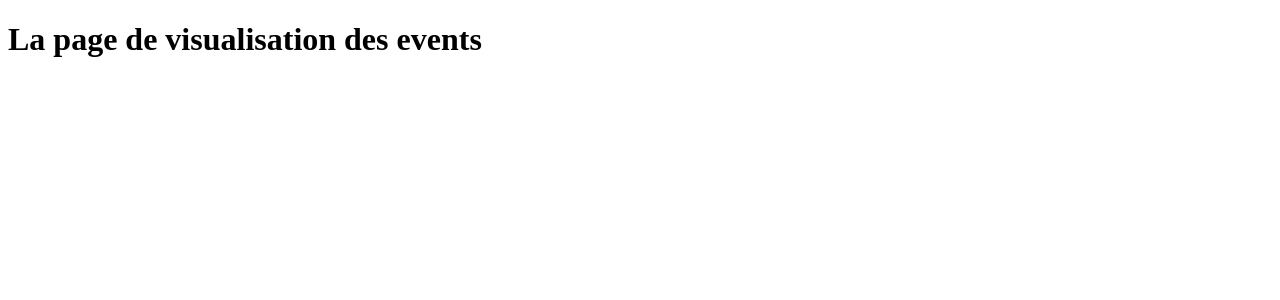
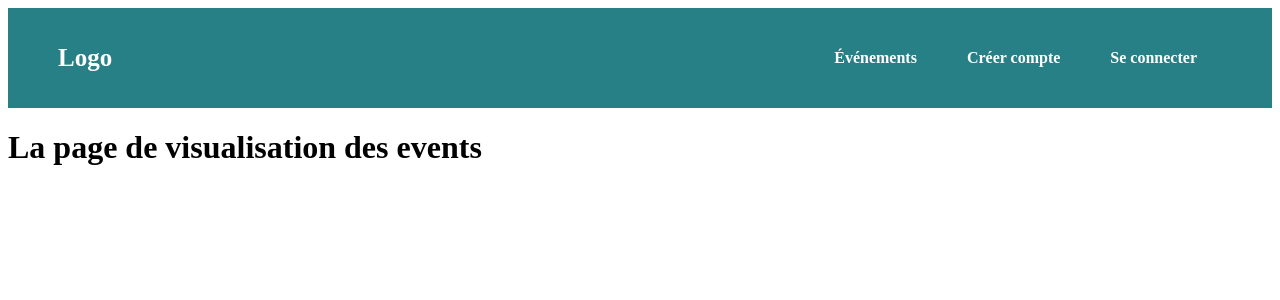
Before and after one commit to AnthonyPierard/CollegeBook, a Django app: page / in a window 1280 px wide. Shown: the top 300 px of the page. Run offline with Django 3.2, Linux system fonts and the light colour scheme; data that the repository does not hold is empty.

Commit message:
Début de nav bar

```diff
--- /dev/null
+++ b/src/college/static/Style.css
@@ -0,0 +1,29 @@
+* {
+    list-style: none;
+}
+
+.nav-bar {
+    display:flex;
+    padding: 25px 50px;
+    justify-content: space-between;
+    align-items: center;
+    background-color: #268085;
+}
+
+.nav-bar ul {
+    display: flex;
+}
+
+.nav-bar ul li {
+    margin: 0 25px;
+}
+
+.nav-bar a {
+    text-decoration: none;
+    font-weight: bold;
+    color: white;
+}
+
+.Logo {
+    font-size: 25px;
+}
--- a/src/college/templates/default.html
+++ b/src/college/templates/default.html
@@ -4,9 +4,30 @@
     <meta charset="UTF-8">
     <meta http-equiv="X-UA-Compatible" content="IE=edge">
     <meta name="viewport" content="width=device-width, initial-scale=1.0">
-    <title>CollegSite</title>
+    <link rel="stylesheet", href="../static/Style.css" >
+    <title>CollegeSite</title>
 </head>
 <body>
+    <header>
+    </header>
+
+    <nav class="nav-bar">
+        <a href="/" class="Logo">Logo</a>
+        {% if connected %}
+        <ul>
+            <li><a href="#">Événements</a></li>
+            <li><a href="#">Mes réservations</a></li>
+            <li><a href="#">Compte</a></li>
+        </ul>
+        {% else %}
+        <ul>
+            <li><a href="#">Événements</a></li>
+            <li><a href="#">Créer compte</a></li>
+            <li><a href="#">Se connecter</a></li>
+        </ul>
+        {% endif %}
+    </nav>
+
     {% block body %}
     {% endblock %}
 </body>
--- a/src/college/views.py
+++ b/src/college/views.py
@@ -25,7 +25,7 @@ def crea_compte(request):
     else:
         form = AdminForm()
 
-    return render(request, 'admin/crea_compte.html', {'form': form})
+    return render(request, 'admin/crea_compte.html', {'form': form, 'connected':True})
 
 
 
```
